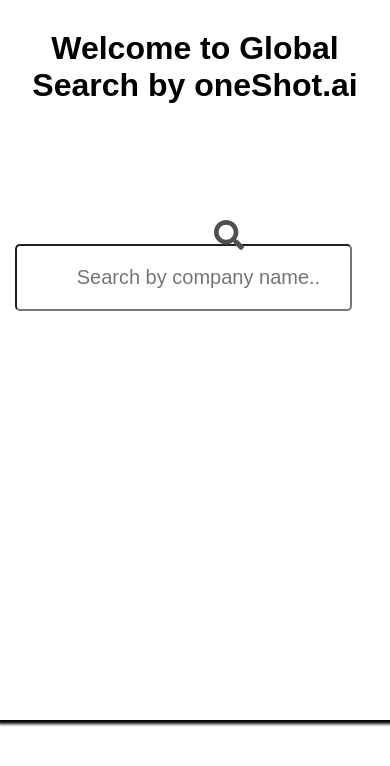
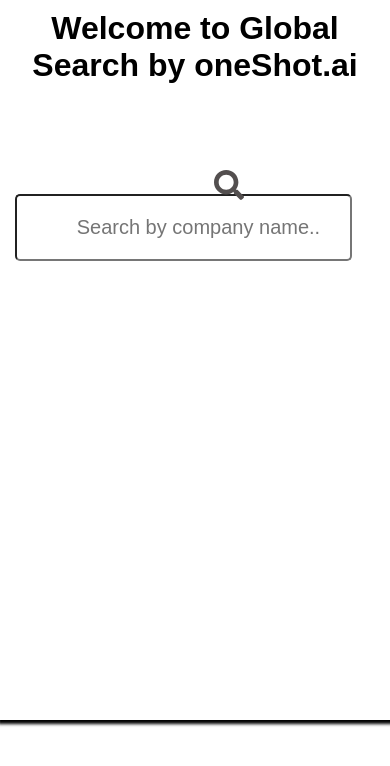
Before and after one commit to mohit355/global-search-frontend, a React (Create React App) app: page / in a window 390 px wide. Shown: the top 766 px of the page. Built offline with nearby package versions, Linux system fonts and the light colour scheme; no server answers.

Commit message:
added responsiveness

```diff
--- a/src/App.css
+++ b/src/App.css
@@ -4,5 +4,5 @@
 
 .title {
   font-family: "Times New Roman", Times, serif;
-  padding: 30px;
+  padding-top: 10px;
 }
```
